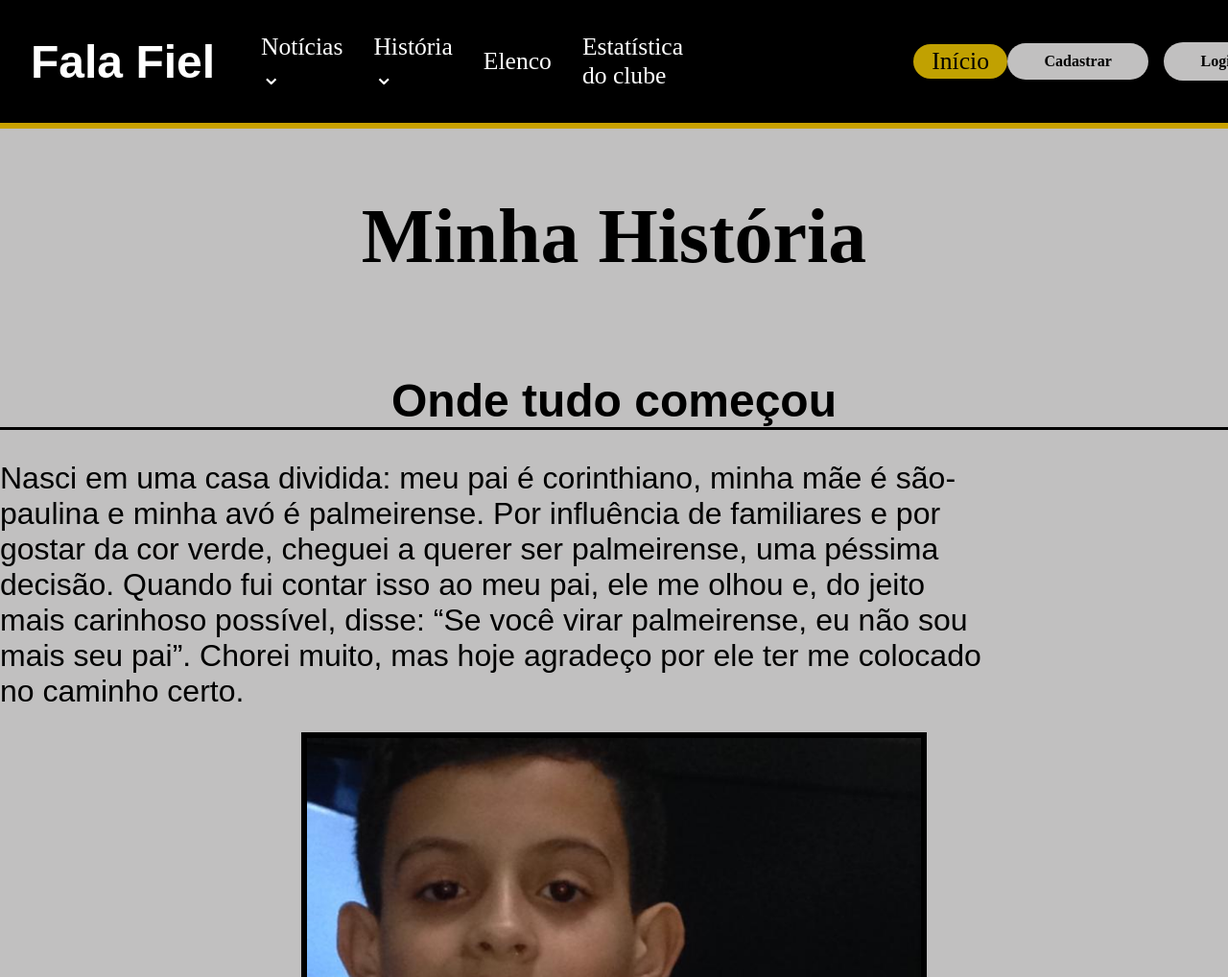
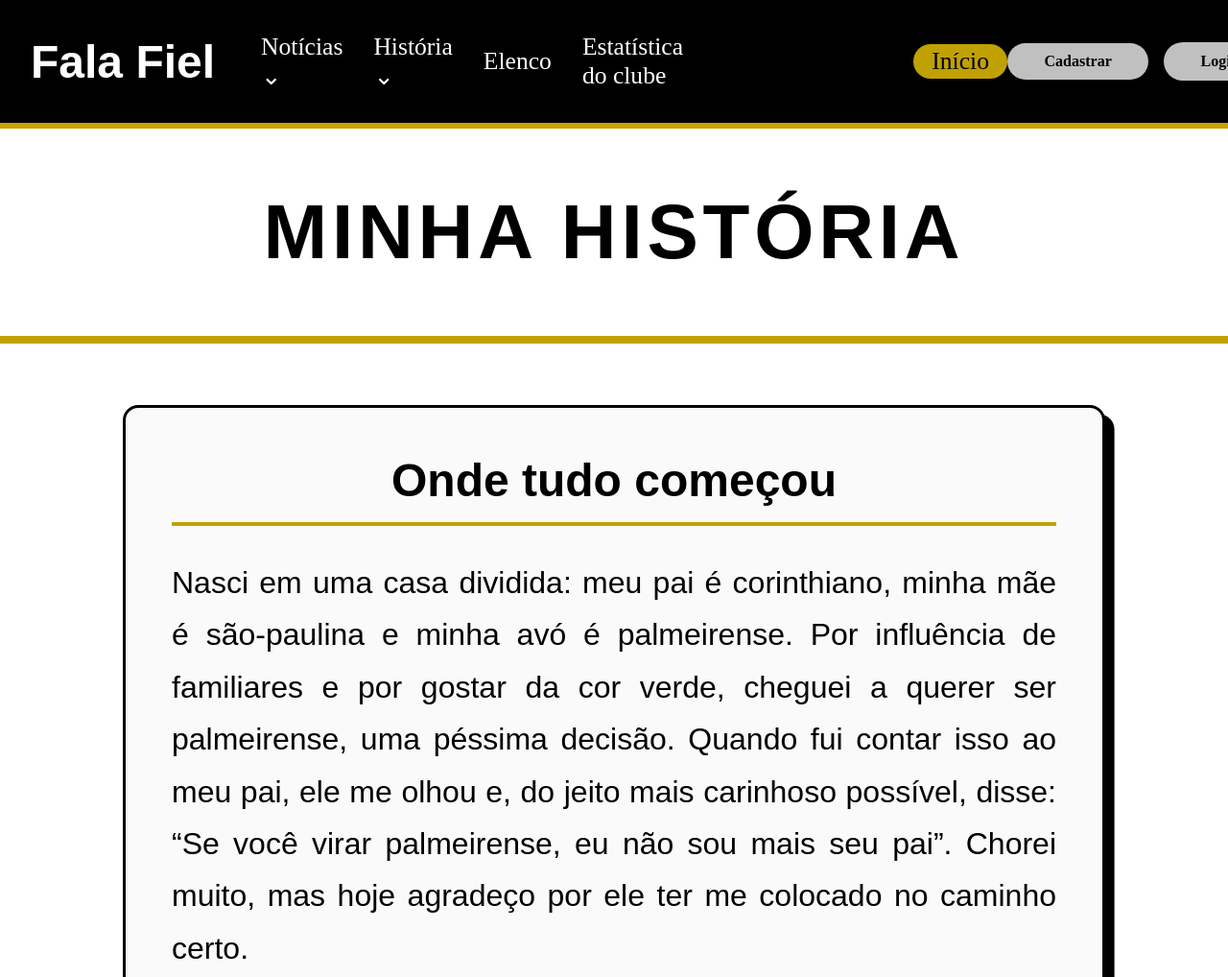
Before and after one commit to MVentura01/Fala-fiel, a website: page public/minha-historia.html in a window 1280 px wide. Shown: the top 1018 px of the page at 96% size. Drawn offline with Linux system fonts and the light colour scheme.

Commit message:
Adicionando a versão final da página de histórias do Corinthians.

```diff
--- a/public/css/historia.css
+++ b/public/css/historia.css
@@ -7,6 +7,7 @@ main{
     display: flex;
     flex-direction: column;
     font-family: sans-serif;
+    background-color: white;
 }
 
 .titulo{
@@ -37,10 +38,11 @@ main{
 .container-texto{
     display: flex;
     flex-direction: column;
-    justify-content: space-around;
+    justify-content: center;
+    align-items: center;
     margin-top: 12rem;
     margin-left: 2rem;
-    width: 90%;
+    width: 98%;
 }
 
 .titulo{
@@ -50,11 +52,14 @@ main{
 .container-texto h3{
     color: #000000;
     font-size: 3rem;
+    border: 0.2rem solid black;
+    border-radius: 1rem;
 }
 
 .container-texto p{
     color: #000000;
     font-size: 2rem;
+    border-bottom: solid 0.2rem black;
 }
 
 .container-texto strong{
@@ -72,3 +77,12 @@ main .container-texto h2{
 .container-texto h3{
     margin: 28px 0 16px;
 }
+
+
+.dentro-paragrafo{
+    display: flex;
+    flex-direction: column;
+    width: 100%;
+    justify-content: center;
+    align-items: center;
+}
--- a/public/css/minhahistoria.css
+++ b/public/css/minhahistoria.css
@@ -1,7 +1,51 @@
 *{
     margin: 0;
     padding: 0;
+    box-sizing: border-box;
 }
+
+body{
+    background-color: white;
+}
+
+#minhahistoria{
+    font-family: sans-serif;
+    padding-bottom: 5rem;
+}
+
+#titulo-minhahistoria{
+    display: flex;
+    justify-content: center;
+    align-items: center;
+    width: 100%;
+    height: 14rem;
+    font-size: 5rem;
+    font-weight: 800;
+    text-transform: uppercase;
+    letter-spacing: 0.3rem;
+    color: #000000;
+    border-bottom: 0.5rem solid #c1a101;
+}
+
+#container-textos{
+    display: flex;
+    flex-direction: column;
+    align-items: center;
+    gap: 4rem;
+    width: 100%;
+    margin-top: 4rem;
+}
+
+#container-textos > div{
+    width: 80%;
+    max-width: 90rem;
+    padding: 3rem;
+    background-color: #fafafa;
+    border: 0.2rem solid #000000;
+    border-radius: 1rem;
+    box-shadow: 0.6rem 0.6rem 0 #000000;
+}
+
 
 #minhahistoria h3,
 #minhahistoria p,
@@ -10,46 +54,25 @@
 #minhahistoria strong,
 #minhahistoria em{
     color: #000000 !important;
-    font-family: sans-serif;
 }
 
-#minhahistoria{
-    height: 200rem;
+
+#minhahistoria h3{
+    display: block;
+    font-size: 3rem;
+    text-align: center;
+    padding-bottom: 1rem;
+    margin-bottom: 2rem;
+    border-bottom: 0.3rem solid #c1a101;
 }
 
-#container-textos{
-    display: flex;
-    flex-direction: column;
-    width: 100%;
-}
-
-#titulo-minhahistoria{
-    display: flex;
-    flex-direction: column;
-    justify-content: center;
-    align-items: center;
-    height: 14rem;
-    width: 100%;
-    font-size: 5rem;
-}
-
-#minhahistoria h3{
-    display: flex;
-    justify-content: center;
-    align-items: center;
-    align-self: center;
-    font-size: 3rem;
-    margin-top: 2rem;
-    margin-bottom: 2rem;
-}
 
 #minhahistoria p{
-    display: flex;
-    justify-content: center;
-    align-items: center;
-    align-self: center;
-    width: 80%;
+    display: block;
+    width: 100%;
     font-size: 2rem;
+    line-height: 1.7;
+    text-align: justify;
 }
 
 #imagem-inicio,
@@ -61,13 +84,7 @@
     width: 100%;
     max-width: 40rem;
     height: auto;
-    margin: 1.5rem auto 3rem;
-    border: 0.4rem solid black;
+    margin: 2.5rem auto 0;
+    border: 0.4rem solid #000000;
+    border-radius: 0.6rem;
 }
-
-h3{
-    border-bottom: #000000 solid 0.2rem;
-}
-
-#pp{
-}
--- a/public/css/noticias.css
+++ b/public/css/noticias.css
@@ -4,7 +4,7 @@
 }
 
 body{
-    background-color: #c1c0c0;
+    background-color: white;
 }
 
 .lista-noticias{
--- a/public/css/noticiasespecificas.css
+++ b/public/css/noticiasespecificas.css
@@ -4,7 +4,7 @@
 }
 
 body{
-    background-color: #c1c0c0;
+    background-color: white;
 }
 
 
--- a/public/minha-historia.html
+++ b/public/minha-historia.html
@@ -70,32 +70,41 @@
 
     <main id="minhahistoria">
         <h1 id="titulo-minhahistoria">Minha História</h1>
+
         <div id="container-textos">
+
             <div>
                 <h3>Onde tudo começou</h3>
-<p id="pp">Nasci em uma casa dividida: meu pai é corinthiano, minha mãe é são-paulina e minha avó é palmeirense. Por influência de familiares e por gostar da cor verde, cheguei a querer ser palmeirense, uma péssima decisão. Quando fui contar isso ao meu pai, ele me olhou e, do jeito mais carinhoso possível, disse: “Se você virar palmeirense, eu não sou mais seu pai”. Chorei muito, mas hoje agradeço por ele ter me colocado no caminho certo.</p>
+                <p>Nasci em uma casa dividida: meu pai é corinthiano, minha mãe é são-paulina e minha avó é palmeirense. Por influência de familiares e por gostar da cor verde, cheguei a querer ser palmeirense, uma péssima decisão. Quando fui contar isso ao meu pai, ele me olhou e, do jeito mais carinhoso possível, disse: “Se você virar palmeirense, eu não sou mais seu pai”. Chorei muito, mas hoje agradeço por ele ter me colocado no caminho certo.</p>
                 <img id="imagem-inicio" src="../public/assets/img/camisabracoquebrado.jpg" alt="Onde tudo começou">
             </div>
 
+            <div>
                 <h3>A infância no escritório da minha avó</h3>
-<p id="pp">Quando eu era criança, morava com a minha avó, porque meus pais não eram casados e viviam trabalhando e fazendo faculdade. Na casa dela havia um escritório onde eu brincava com meus brinquedos. Nos dias de jogo do Corinthians em que meu pai ia lá, ele comprava Doritos e nós levávamos uma TV para esse escritório, o único cômodo onde a antena pegava.<br><br>
+                <p>Quando eu era criança, morava com a minha avó, porque meus pais não eram casados e viviam trabalhando e fazendo faculdade. Na casa dela havia um escritório onde eu brincava com meus brinquedos. Nos dias de jogo do Corinthians em que meu pai ia lá, ele comprava Doritos e nós levávamos uma TV para esse escritório, o único cômodo onde a antena pegava.<br><br>
                 Aquele momento era muito mais do que assistir a uma partida. Meu pai trabalhava e estudava na época, e era difícil vê-lo, então esse era um dos poucos momentos em que ele conseguia ficar comigo. Foi ali que percebi que o Corinthians não é só um clube.</p>
+            </div>
 
+            <div>
                 <h3>Um sentimento de pertencimento</h3>
-<p id="pp">O Corinthians é um grupo, uma sociedade que faz você sentir que pertence a algo. Ele junta famílias e amigos em torno de um único objetivo e dá a todos a sensação de fazer parte de uma causa. Estudos indicam que sentir-se parte de um grupo é uma necessidade humana básica e está ligado a mais bem-estar (Baumeister e Leary, 1995; Wann, 2006). Esse sentimento que o Corinthians sempre me deu torna minha vida muito mais feliz.<br><br>
+                <p>O Corinthians é um grupo, uma sociedade que faz você sentir que pertence a algo. Ele junta famílias e amigos em torno de um único objetivo e dá a todos a sensação de fazer parte de uma causa. Estudos indicam que sentir-se parte de um grupo é uma necessidade humana básica e está ligado a mais bem-estar (Baumeister e Leary, 1995; Wann, 2006). Esse sentimento que o Corinthians sempre me deu torna minha vida muito mais feliz.<br><br>
                 O nome desse sentimento é “Bando de Loucos”. E o fato de não abandonarmos o clube por nada nos rendeu o apelido de “Fiel”.</p>
                 <img id="imagem-pertencimento" src="../public/assets/img/jogoantigo.jpg" alt="Um sentimento de pertencimento">
+            </div>
 
+            <div>
                 <h3>Torcer mesmo nos dias difíceis</h3>
-<p id="pp">Eu não torço porque o clube é grande ou vitorioso. Hoje o Corinthians vive uma crise financeira enorme e, apesar dos títulos, na maior parte do tempo torcer por ele traz preocupação. Todo dia o torcedor encontra um novo desafio: dívidas, problemas dentro de campo e com jogadores, dirigentes que parecem não saber o que estão fazendo e técnicos que são ídolos, mas não querem vir para o clube por causa de todos esses problemas. Mesmo assim, no fim do dia, ninguém abre mão do Corinthians.<br><br>
+                <p>Eu não torço porque o clube é grande ou vitorioso. Hoje o Corinthians vive uma crise financeira enorme e, apesar dos títulos, na maior parte do tempo torcer por ele traz preocupação. Todo dia o torcedor encontra um novo desafio: dívidas, problemas dentro de campo e com jogadores, dirigentes que parecem não saber o que estão fazendo e técnicos que são ídolos, mas não querem vir para o clube por causa de todos esses problemas. Mesmo assim, no fim do dia, ninguém abre mão do Corinthians.<br><br>
                 Vi o Corinthians ser campeão mundial, da Libertadores, da Copa do Brasil, do Brasileiro, do Paulista e da Supercopa do Brasil. Mas também vi o clube flertar com o rebaixamento tantas vezes que perdi a conta, vi dívidas pequenas virarem dívidas enormes e vejo a dívida de cerca de R$ 2,8 bilhões crescer cada vez mais. Vejo jogadores que não dão a mínima para o clube e dirigentes corruptos roubando o clube todo dia.</p>
                 <img id="imagem-dias-dificeis" src="../public/assets/img/jogodocorinthians2.jpg" alt="Torcer mesmo nos dias difíceis">
+            </div>
 
+            <div>
                 <h3>Hoje</h3>
-<p id="pp">No fim de tudo, o Corinthians é uma montanha-russa de emoções, e eu faço parte do Bando de Loucos que passa por ela todos os dias. Tudo isso começou graças ao meu pai, que, do jeito mais carinhoso possível, me fez corinthiano. Até hoje, em dia de jogo, sento no sofá com ele e com meu irmão mais novo para comer Doritos e assistir ao Corinthians. Sou eternamente grato por fazer parte do Bando de Loucos e por ser um torcedor fiel. Obrigado, pai.</p>
-<div class="duas-imagens">
+                <p>No fim de tudo, o Corinthians é uma montanha-russa de emoções, e eu faço parte do Bando de Loucos que passa por ela todos os dias. Tudo isso começou graças ao meu pai, que, do jeito mais carinhoso possível, me fez corinthiano. Até hoje, em dia de jogo, sento no sofá com ele e com meu irmão mais novo para comer Doritos e assistir ao Corinthians. Sou eternamente grato por fazer parte do Bando de Loucos e por ser um torcedor fiel. Obrigado, pai.</p>
                 <img id="imagem-hoje" src="../public/assets/img/jogodocorinthians4.jpg" alt="Hoje">
             </div>
+
         </div>
     </main>
 </body>
```
Also changed, not shown: public/historia.html (+2 -2 lines), public/noticiasespecificas.html (+1 -1 lines), public/pagina-inicial.html (+1 -1 lines). Lines whose indentation alone changed are shown as unchanged.
